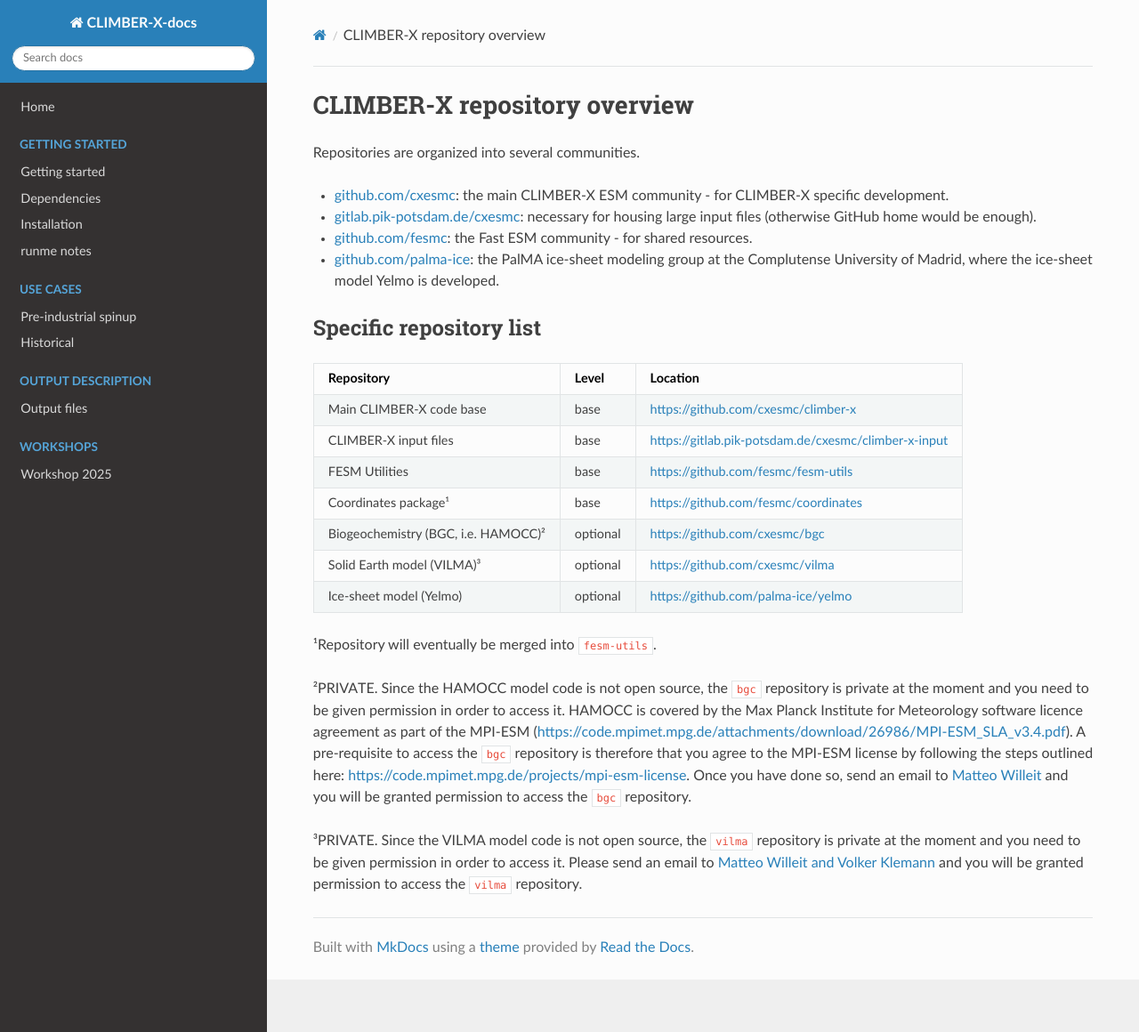
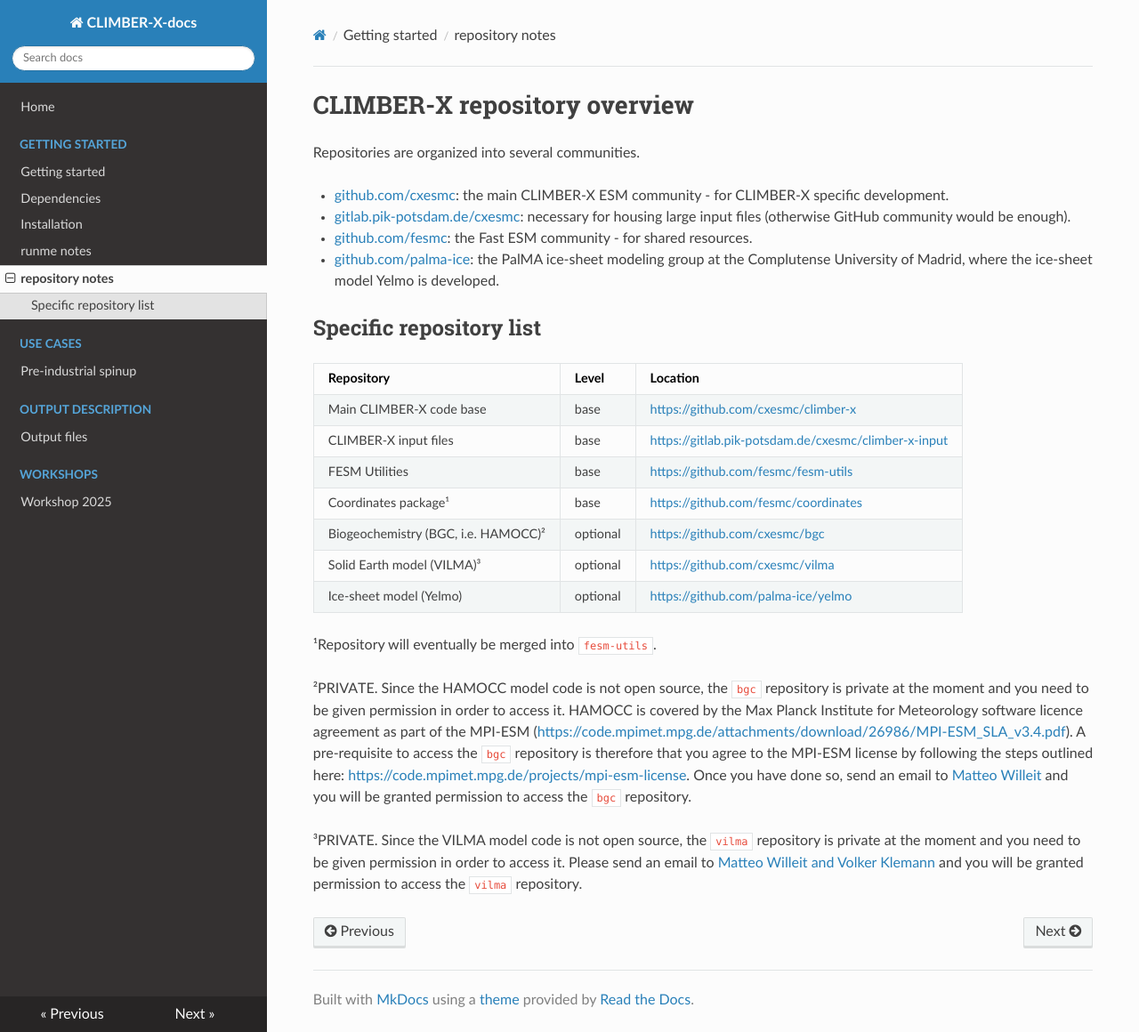
Before and after one commit to cxesmc/climber-docs, an MkDocs documentation site: the page built from docs/repositories.md, in a window 1280 px wide and 1160 px high. Shown: the whole window at 89% size. Built offline with MkDocs 1.6.1, drawn with Linux system fonts in a browser that asks for light colours; nearby versions of some CDN libraries.

Commit message:
Updated.

```diff
--- a/docs/repositories.md
+++ b/docs/repositories.md
@@ -4,7 +4,7 @@
 Repositories are organized into several communities.
 
 - [github.com/cxesmc](https://github.com/cxesmc): the main CLIMBER-X ESM community - for CLIMBER-X specific development.
-- [gitlab.pik-potsdam.de/cxesmc](https://gitlab.pik-potsdam.de/cxesmc): necessary for housing large input files (otherwise GitHub home would be enough).
+- [gitlab.pik-potsdam.de/cxesmc](https://gitlab.pik-potsdam.de/cxesmc): necessary for housing large input files (otherwise GitHub community would be enough).
 - [github.com/fesmc](https://github.com/fesmc): the Fast ESM community - for shared resources.
 - [github.com/palma-ice](https://github.com/palma-ice): the PalMA ice-sheet modeling group at the Complutense University of Madrid, where the ice-sheet model Yelmo is developed.
 
--- a/mkdocs.yml
+++ b/mkdocs.yml
@@ -6,9 +6,10 @@ nav:
       - Dependencies: dependencies.md
       - Installation: installation.md
       - runme notes: runme-notes.md
+      - repository notes: repositories.md
     - Use cases:
       - Pre-industrial spinup: use-cases/01-pi_spinup/index.md
-      - Historical: use-cases/02-historical/index.md
+      #- Historical: use-cases/02-historical/index.md
     - Output description:
       - Output files:    var_lists/index.md
     - Workshops:
```
